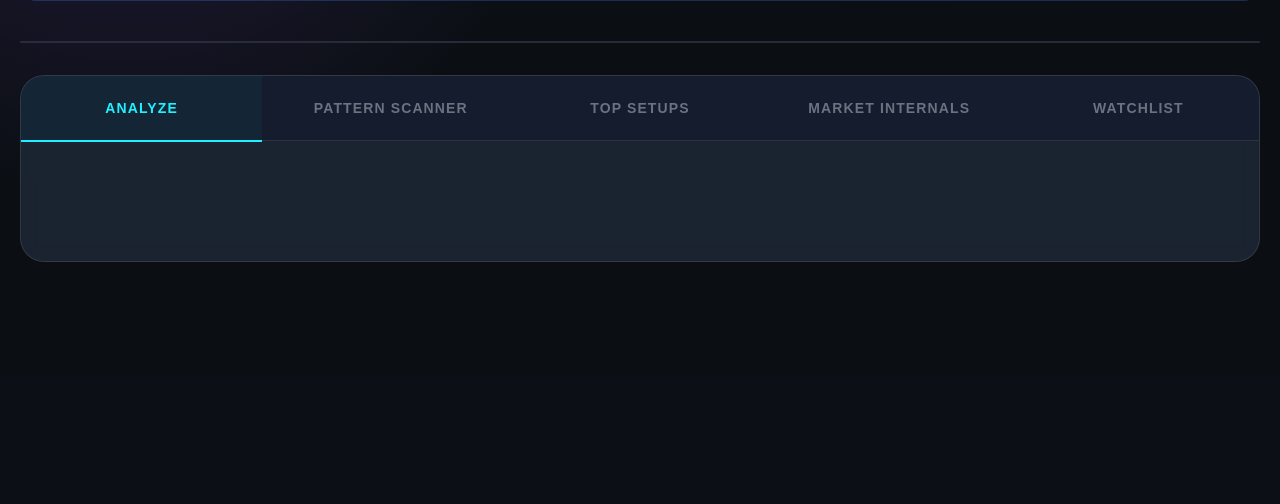
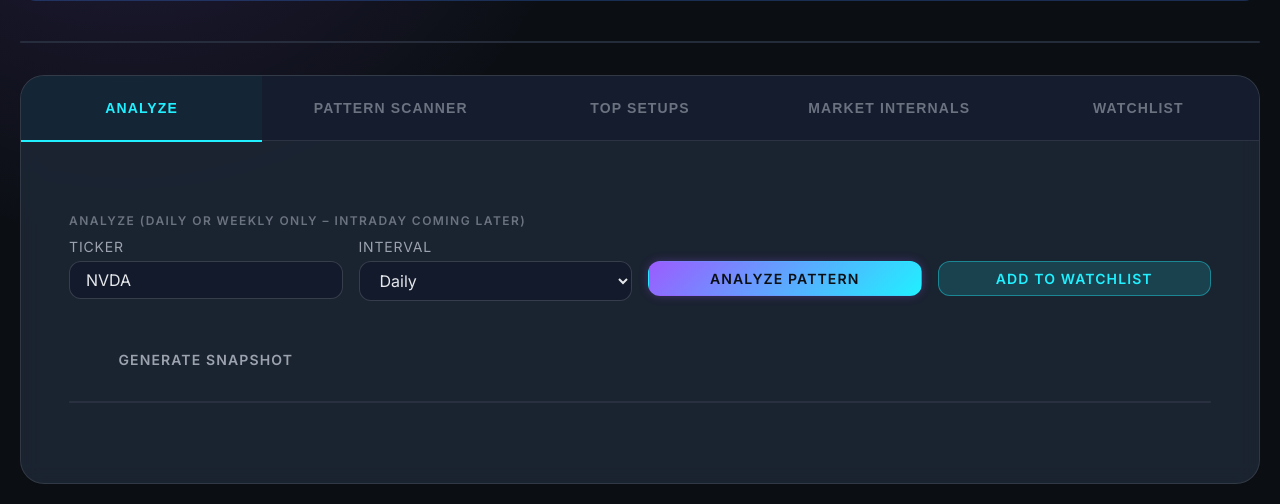
Before and after one commit to Stockmasterflex/legend-ai-python, a FastAPI app: page /dashboard in a window 1280 px wide. Shown: the part 424-928 px from the top of the page. Before the commit the page ends 686 px from the top, so only its background shows below. Run offline with FastAPI, Linux system fonts and the light colour scheme; data that the repository does not hold is empty; some libraries are stand-ins or nearby versions.

Commit message:
fix: render tab panels without Alpine

```diff
--- a/static/css/dashboard.css
+++ b/static/css/dashboard.css
@@ -115,13 +115,8 @@
     padding: var(--spacing-2xl);
 }
 
-.tab-pane {
-    display: none;
-}
-
-.tab-pane.active {
-    display: block;
-    animation: fadeIn 0.3s ease;
+.tab-pane[hidden] {
+    display: none !important;
 }
 
 /* Results Grid */
@@ -578,14 +573,6 @@ textarea:focus {
     background: rgba(32, 240, 255, 0.04);
 }
 
-.tab-pane[x-cloak] {
-    display: none !important;
-}
-
-[x-cloak] {
-    display: none !important;
-}
-
 .table {
     width: 100%;
     border-collapse: collapse;
--- a/static/js/dashboard.js
+++ b/static/js/dashboard.js
@@ -34,6 +34,7 @@
       console.log('Dashboard initializing...');
       cacheDom();
       bindEvents();
+      initTabNavigation();
       window.Dashboard = {
         focusTab: (tab) => switchTab(tab),
         initialized: true
@@ -110,6 +111,26 @@
     els.toastStack = document.getElementById('toast-stack');
   }
 
+  function initTabNavigation() {
+    const tabs = document.querySelectorAll('.tabs-header .tab-button');
+    tabs.forEach((btn) => {
+      const tabKey = btn.dataset.tabTarget;
+      if (!tabKey) return;
+      btn.addEventListener('click', (event) => {
+        event.preventDefault();
+        switchTab(tabKey);
+      });
+      btn.addEventListener('keydown', (event) => {
+        if (event.key === 'Enter' || event.key === ' ') {
+          event.preventDefault();
+          btn.click();
+        }
+      });
+    });
+    document.querySelectorAll('[x-cloak]').forEach((el) => el.removeAttribute('x-cloak'));
+    switchTab(state.activeTab || 'analyze');
+  }
+
   // New: fetch /api/analyze with timeout and loading guards
   async function fetchAnalyze(ticker, tf) {
     if (!ticker) {
@@ -175,23 +196,21 @@
       loadTopSetups();
     }
     tabs.forEach((btn) => {
-      const label = (btn.textContent || '').toLowerCase();
-      const isActive = label.includes(tab);
+      const tabKey = btn.dataset.tabTarget || (btn.textContent || '').toLowerCase();
+      const isActive = tabKey === tab;
       btn.classList.toggle('active', isActive);
       btn.setAttribute('aria-selected', isActive ? 'true' : 'false');
       btn.setAttribute('role', 'tab');
       btn.setAttribute('tabindex', isActive ? '0' : '-1');
-      btn.addEventListener('keydown', (e) => {
-        if (e.key === 'Enter' || e.key === ' ') {
-          e.preventDefault();
-          btn.click();
-        }
-      });
     });
     Object.entries(panes).forEach(([key, el]) => {
       if (!el) return;
       const on = key === tab;
-      el.style.display = on ? '' : 'none';
+      if (on) {
+        el.removeAttribute('hidden');
+      } else {
+        el.setAttribute('hidden', 'true');
+      }
       el.setAttribute('role', 'tabpanel');
       el.setAttribute('aria-hidden', on ? 'false' : 'true');
     });
--- a/templates/dashboard.html
+++ b/templates/dashboard.html
@@ -11,7 +11,7 @@
     <link rel="stylesheet" href="/static/css/dashboard.css?v=__VERSION__" />
 </head>
 <body class="app-shell">
-    <main class="container" x-data="{ activeTab: 'analyze' }">
+    <main class="container" data-dashboard-shell>
         <header class="hero">
             <div class="hero-content">
                 <div>
@@ -43,15 +43,15 @@
         <!-- Dev/infra KPI panels removed for trader-first UI -->
 
         <section class="tabs-container">
-            <nav class="tabs-header">
-                <button class="tab-button" :class="{ 'active': activeTab === 'analyze' }" @click="activeTab = 'analyze'; if (window.Dashboard && window.Dashboard.focusTab) window.Dashboard.focusTab('analyze');">Analyze</button>
-                <button class="tab-button" :class="{ 'active': activeTab === 'scanner' }" @click="activeTab = 'scanner'; if (window.Dashboard && window.Dashboard.focusTab) window.Dashboard.focusTab('scanner');">Pattern Scanner</button>
-                <button class="tab-button" :class="{ 'active': activeTab === 'top' }" @click="activeTab = 'top'; if (window.Dashboard && window.Dashboard.focusTab) window.Dashboard.focusTab('top');">Top Setups</button>
-                <button class="tab-button" :class="{ 'active': activeTab === 'internals' }" @click="activeTab = 'internals'; if (window.Dashboard && window.Dashboard.focusTab) window.Dashboard.focusTab('internals');">Market Internals</button>
-                <button class="tab-button" :class="{ 'active': activeTab === 'watchlist' }" @click="activeTab = 'watchlist'; if (window.Dashboard && window.Dashboard.focusTab) window.Dashboard.focusTab('watchlist');">Watchlist</button>
+            <nav class="tabs-header" role="tablist">
+                <button class="tab-button active" type="button" data-tab-target="analyze" aria-controls="tab-analyze" aria-selected="true" role="tab">Analyze</button>
+                <button class="tab-button" type="button" data-tab-target="scanner" aria-controls="tab-scanner" aria-selected="false" role="tab">Pattern Scanner</button>
+                <button class="tab-button" type="button" data-tab-target="top" aria-controls="tab-top" aria-selected="false" role="tab">Top Setups</button>
+                <button class="tab-button" type="button" data-tab-target="internals" aria-controls="tab-internals" aria-selected="false" role="tab">Market Internals</button>
+                <button class="tab-button" type="button" data-tab-target="watchlist" aria-controls="tab-watchlist" aria-selected="false" role="tab">Watchlist</button>
             </nav>
             <div class="tabs-content">
-                <section id="tab-analyze" class="tab-pane" x-show="activeTab === 'analyze'" x-cloak>
+                <section id="tab-analyze" class="tab-pane" data-tab-panel="analyze">
                     <h2 class="eyebrow">Analyze (Daily or Weekly only – intraday coming later)</h2>
                     <form id="pattern-form" class="form-grid">
                         <div class="form-field">
@@ -86,7 +86,7 @@
                     <div class="tv-card" id="analyze-chart" aria-label="Analyze chart snapshot"></div>
                 </section>
 
-                <section id="tab-scanner" class="tab-pane" x-show="activeTab === 'scanner'" x-cloak>
+                <section id="tab-scanner" class="tab-pane" data-tab-panel="scanner" hidden>
                     <form id="universe-form" class="form-grid">
                         <div class="form-field">
                             <label for="universe-source">Universe</label>
@@ -137,7 +137,7 @@
                     </div>
                 </section>
 
-                <section id="tab-top" class="tab-pane" x-show="activeTab === 'top'" x-cloak>
+                <section id="tab-top" class="tab-pane" data-tab-panel="top" hidden>
                     <div class="top-setups-header">
                         <div>
                             <h2 class="eyebrow">Top Setups</h2>
@@ -156,7 +156,7 @@
                     <div id="top-setups-grid" class="results-grid"></div>
                 </section>
 
-                <section id="tab-watchlist" class="tab-pane" x-show="activeTab === 'watchlist'" x-cloak>
+                <section id="tab-watchlist" class="tab-pane" data-tab-panel="watchlist" hidden>
                     <form id="watchlist-form" class="form-grid">
                         <div class="form-field">
                             <label for="watchlist-symbol">Ticker</label>
@@ -189,7 +189,7 @@
                     <div id="watchlist-list" class="results-grid"></div>
                 </section>
 
-                <section id="tab-internals" class="tab-pane" x-show="activeTab === 'internals'" x-cloak>
+                <section id="tab-internals" class="tab-pane" data-tab-panel="internals" hidden>
                     <div id="market-loading" class="loading-overlay">
                         <span class="spinner"></span>
                         <span>Fetching breadth + volatility…</span>
@@ -210,7 +210,6 @@
 
     <!-- Load scripts at end of body for proper initialization -->
     <script defer src="/static/js/dashboard.js?v={{ build_sha }}"></script>
-    <script defer src="https://cdn.jsdelivr.net/npm/alpinejs@3.x.x/dist/cdn.min.js"></script>
     <script async src="https://s3.tradingview.com/tv.js"></script>
 </body>
 </html>
```
Also changed, not shown: 1 other file.
